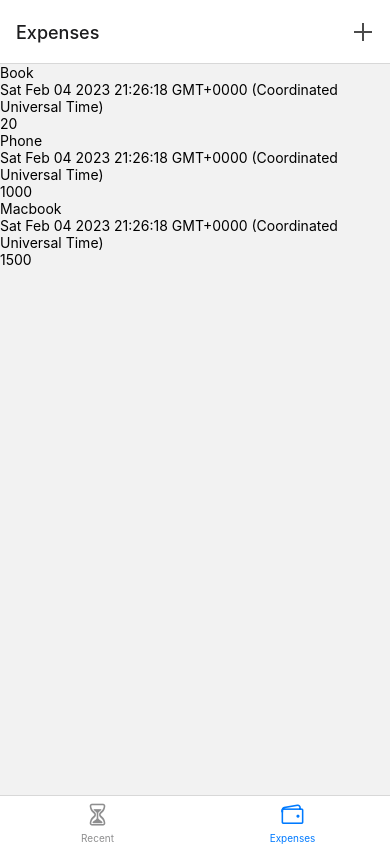
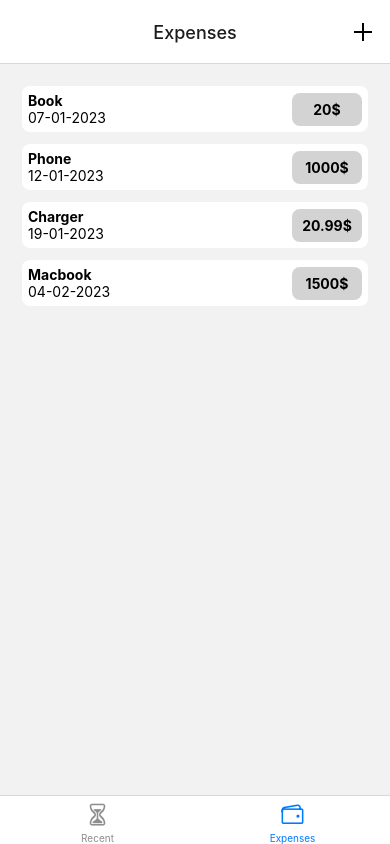
Before and after one commit to mweglowski/expense-app, a React Native app: screen /Expenses in a window 390 px wide. Built offline with nearby package versions, Linux system fonts and the light colour scheme.

Commit message:
add expense, expense list

```diff
--- a/App.js
+++ b/App.js
@@ -1,6 +1,7 @@
 import { StatusBar } from "expo-status-bar";
-import { StyleSheet, Text, View } from "react-native";
-import { NavigationContainer } from "@react-navigation/native";
+import { StyleSheet } from "react-native";
+import { NavigationContainer, useNavigation } from "@react-navigation/native";
+import { createNativeStackNavigator } from "@react-navigation/native-stack";
 import { createBottomTabNavigator } from "@react-navigation/bottom-tabs";
 import { Ionicons } from "@expo/vector-icons";
 import { Provider } from "react-redux";
@@ -8,17 +9,25 @@ import { Provider } from "react-redux";
 import ExpensesScreen from "./screens/ExpensesScreen";
 import RecentScreen from "./screens/RecentScreen";
 import IconButton from "./components/IconButton";
+import NewExpenseScreen from "./screens/NewExpenseScreen";
 import { store } from "./store/store";
+import EditExpenseScreen from "./screens/EditExpenseScreen";
 
+const Stack = createNativeStackNavigator();
 const Tab = createBottomTabNavigator();
 
-export default function App() {
+function TabsNavigator() {
+  const navigation = useNavigation();
+
+  function showNewExpenseScreen() {
+    navigation.navigate("NewExpense");
+  }
+
   return (
-    <>
-      <Provider store={store}>
-        <NavigationContainer>
     <Tab.Navigator
+      initialRouteName="Expenses"
       screenOptions={{
+        headerTitleAlign: "center",
         headerRight: () => {
           return (
             <IconButton
@@ -26,6 +35,7 @@ export default function App() {
               icon="add"
               size={32}
               color="black"
+              onPress={showNewExpenseScreen}
             />
           );
         },
@@ -36,11 +46,7 @@ export default function App() {
         component={RecentScreen}
         options={{
           tabBarIcon: ({ color, size }) => (
-                  <Ionicons
-                    name="hourglass-outline"
-                    color={color}
-                    size={size}
-                  />
+            <Ionicons name="hourglass-outline" color={color} size={size} />
           ),
         }}
       />
@@ -54,6 +60,24 @@ export default function App() {
         }}
       />
     </Tab.Navigator>
+  );
+}
+
+export default function App() {
+  return (
+    <>
+      <Provider store={store}>
+        <StatusBar style="dark" />
+        <NavigationContainer>
+          <Stack.Navigator screenOptions={{ headerTitleAlign: "center" }}>
+            <Stack.Screen
+              name="Tabs"
+              component={TabsNavigator}
+              options={{ headerShown: false }}
+            />
+            <Stack.Screen name="NewExpense" component={NewExpenseScreen} />
+            <Stack.Screen name="EditExpense" component={EditExpenseScreen} />
+          </Stack.Navigator>
         </NavigationContainer>
       </Provider>
     </>
--- /dev/null
+++ b/components/Expense.js
@@ -0,0 +1,61 @@
+import { useNavigation } from "@react-navigation/native";
+import { View, Text, StyleSheet, Pressable } from "react-native";
+
+export default function Expense({ itemData }) {
+  const navigation = useNavigation();
+
+  function editExpenseHandler() {
+    navigation.navigate("EditExpense", { expenseId: itemData.id });
+  }
+
+  const date = new Date(itemData.date);
+  let dateFormatted = "";
+  let day = date.getDate();
+  let month = date.getMonth();
+  let year = date.getFullYear();
+  day = day < 10 ? `0${day}` : day;
+  month = month + 1 < 10 ? `0${month + 1}` : month + 1;
+  dateFormatted = `${day}-${month}-${year}`;
+
+  return (
+    <Pressable
+      android_ripple={{ color: "gray" }}
+      style={styles.itemContainer}
+      onPress={editExpenseHandler}
+    >
+      <View>
+        <Text style={styles.title}>{itemData.title}</Text>
+        <Text style={styles.date}>{dateFormatted}</Text>
+      </View>
+      <View style={styles.priceContainer}>
+        <Text style={styles.price}>{itemData.price}$</Text>
+      </View>
+    </Pressable>
+  );
+}
+
+const styles = StyleSheet.create({
+  itemContainer: {
+    flexDirection: "row",
+    justifyContent: "space-between",
+    alignItems: "center",
+    margin: 6,
+    padding: 6,
+    backgroundColor: "white",
+    borderRadius: 8,
+    elevation: 4,
+  },
+  title: {
+    fontWeight: "bold",
+  },
+  priceContainer: {
+    width: 70,
+    padding: 8,
+    backgroundColor: "lightgray",
+    borderRadius: 8,
+  },
+  price: {
+    textAlign: "center",
+    fontWeight: "bold",
+  },
+});
--- a/components/ExpensesList.js
+++ b/components/ExpensesList.js
@@ -1,21 +1,21 @@
-import { View, Text, StyleSheet } from "react-native";
+import { View, Text, StyleSheet, Pressable } from "react-native";
+
+import Expense from "./Expense";
 
 export default function ExpensesList({ items }) {
   return (
-    <View>
+    <View style={styles.listContainer}>
       {items.map((item) => (
-        <View key={item.id}>
-          <Text>{item.title}</Text>
-          <Text>{item.date.toString()}</Text>
-          <View>
-            <Text>{item.price}</Text>
-          </View>
-        </View>
+        <Expense itemData={item} />
       ))}
     </View>
   );
 }
 
 const styles = StyleSheet.create({
-
-})
+  listContainer: {
+    flexDirection: "column",
+    margin: 8,
+    padding: 8,
+  },
+});
--- /dev/null
+++ b/components/FormButton.js
@@ -0,0 +1,27 @@
+import { Pressable, View, Text, StyleSheet } from "react-native";
+
+export default function FormButton({ children, onPress, containerStyle, textStyle }) {
+  return (
+    <View style={[styles.buttonContainer, containerStyle]}>
+      <Pressable onPress={onPress}>
+        <Text style={[styles.text, textStyle]}>{children}</Text>
+      </Pressable>
+    </View>
+  );
+}
+
+const styles = StyleSheet.create({
+  buttonContainer: {
+    width: 100,
+    alignItems: "center",
+    padding: 10,
+    paddingHorizontal: 16,
+    backgroundColor: "white",
+		elevation: 4,
+    borderRadius: 8,
+  },
+  text: {
+		textAlign: "center",
+		fontSize: 16,
+  },
+});
--- a/components/IconButton.js
+++ b/components/IconButton.js
@@ -5,7 +5,7 @@ export default function IconButton({ icon, color, onPress, size, style }) {
   return (
     <Pressable
       onPress={onPress}
-      style={({ pressed }) => [pressed, style] && [styles.pressed, style]}
+      style={({ pressed }) => pressed ? [styles.pressed, style] : style}
     >
       <Ionicons name={icon} size={size} color={color} />
     </Pressable>
--- a/package.json
+++ b/package.json
@@ -18,7 +18,8 @@
     "react": "18.1.0",
     "react-native": "0.70.5",
     "react-native-safe-area-context": "4.4.1",
-    "react-redux": "^8.0.5"
+    "react-redux": "^8.0.5",
+    "react-native-screens": "~3.18.0"
   },
   "devDependencies": {
     "@babel/core": "^7.12.9"
--- /dev/null
+++ b/screens/EditExpenseScreen.js
@@ -0,0 +1,9 @@
+import { View, Text } from "react-native";
+
+export default function EditExpenseScreen() {
+  return (
+    <View>
+      <Text>EDIT</Text>
+    </View>
+  );
+}
--- a/screens/ExpensesScreen.js
+++ b/screens/ExpensesScreen.js
@@ -1,4 +1,3 @@
-import { Text, View } from "react-native";
 import { useSelector } from "react-redux";
 
 import ExpensesList from "../components/ExpensesList";
--- /dev/null
+++ b/screens/NewExpenseScreen.js
@@ -0,0 +1,105 @@
+import { useState } from "react";
+import { StyleSheet, TextInput, View } from "react-native";
+import { useNavigation } from "@react-navigation/native";
+
+import { useSelector, useDispatch } from "react-redux";
+import { addExpense } from "../store/expenses";
+
+import FormButton from "../components/FormButton";
+
+export default function NewExpenseScreen() {
+  const [expenseTitleText, setExpenseTitleText] = useState("");
+  const [expensePrice, setExpensePrice] = useState("");
+  const expenses = useSelector((state) => state.expenses.items);
+  const dispatch = useDispatch();
+	const navigation = useNavigation();
+
+  function expenseTitleTextChangeHandler(inputValue) {
+    setExpenseTitleText(inputValue);
+  }
+
+  function expensePriceChangerHandler(inputValue) {
+    setExpensePrice(inputValue);
+  }
+
+  function clearInputs() {
+    setExpenseTitleText("");
+    setExpensePrice("");
+  }
+
+  function cancelHandler() {
+		navigation.navigate("Tabs")
+    clearInputs();
+  }
+
+  function addNewExpenseHandler() {
+    const date = new Date().toISOString();
+
+    const expense = {
+      id: expenses.length,
+      title: expenseTitleText,
+      price: +expensePrice,
+      date: date,
+    };
+
+    dispatch(addExpense(expense));
+    clearInputs();
+		navigation.navigate("Tabs")
+  }
+
+  return (
+    <View style={styles.container}>
+      <TextInput
+        style={styles.input}
+        placeholder="Title"
+        onChangeText={expenseTitleTextChangeHandler}
+      />
+
+      <TextInput
+        style={styles.input}
+        placeholder="Price"
+        keyboardType="numeric"
+        onChangeText={expensePriceChangerHandler}
+      />
+
+      <View style={styles.controlButtons}>
+        <FormButton
+          containerStyle={[styles.button, styles.cancelButton]}
+          onPress={cancelHandler}
+        >
+          Cancel
+        </FormButton>
+        <FormButton
+          containerStyle={[styles.button, styles.submitButton]}
+          onPress={addNewExpenseHandler}
+        >
+          Submit
+        </FormButton>
+      </View>
+    </View>
+  );
+}
+
+const styles = StyleSheet.create({
+  container: {
+    justifyContent: "center",
+    padding: 24,
+  },
+  input: {
+    padding: 8,
+    marginBottom: 24,
+    backgroundColor: "white",
+    elevation: 4,
+    borderRadius: 8,
+    fontSize: 16,
+  },
+  button: {
+    backgroundColor: "gray",
+  },
+  cancelButton: {},
+  submitButton: {},
+  controlButtons: {
+    flexDirection: "row",
+    justifyContent: "space-evenly",
+  },
+});
--- a/screens/RecentScreen.js
+++ b/screens/RecentScreen.js
@@ -1,9 +1,17 @@
 import { Text, View } from "react-native";
 
+import { useSelector } from "react-redux";
+
+import ExpensesList from "../components/ExpensesList";
+
 export default function RecentScreen() {
-  return (
-    <View>
-      <Text>RECENT SCREEN</Text>
-    </View>
-  );
+  let expenses = useSelector((state) => state.expenses.items);
+  expenses = expenses.filter((item) => {
+    let dateWeekAgo = new Date();
+    dateWeekAgo.setDate(dateWeekAgo.getDate() - 7);
+
+    return new Date(item.date) > dateWeekAgo;
+  });
+
+  return <ExpensesList items={expenses} />;
 }
--- a/store/expenses.js
+++ b/store/expenses.js
@@ -4,14 +4,19 @@ const expensesSlice = createSlice({
   name: "expenses",
   initialState: {
     items: [
-      { id: 0, date: new Date(), title: "Book", price: 20 },
-      { id: 1, date: new Date(), title: "Phone", price: 1000 },
-      { id: 2, date: new Date(), title: "Macbook", price: 1500 },
+      { id: 0, date: new Date("01/07/2023").toISOString(), title: "Book", price: 20 },
+      { id: 1, date: new Date("01/12/2023").toISOString(), title: "Phone", price: 1000 },
+      { id: 2, date: new Date("01/19/2023").toISOString(), title: "Charger", price: 20.99 },
+      { id: 3, date: new Date().toISOString(), title: "Macbook", price: 1500 },
     ],
   },
   reducers: {
     addExpense: (state, action) => {
-      state.items.push(action.payload.expenseItem);
+      state.items.push(action.payload);
+    },
+    updateExpense: (state, action) => {
+      state.items = state.items.filter((item) => item.id !== action.payload.id);
+      state.items.push(action.payload);
     },
     removeExpense: (state, action) => {
       state.items = state.items.filter((item) => item.id !== action.payload.id);
```
Also changed, not shown: 1 other file (tests, documents, lock files or other folders). Lines whose indentation alone changed are shown as unchanged.
